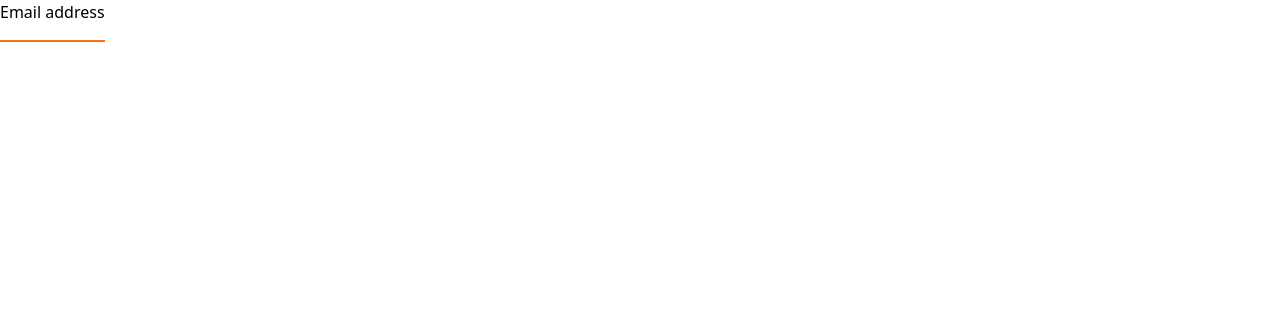
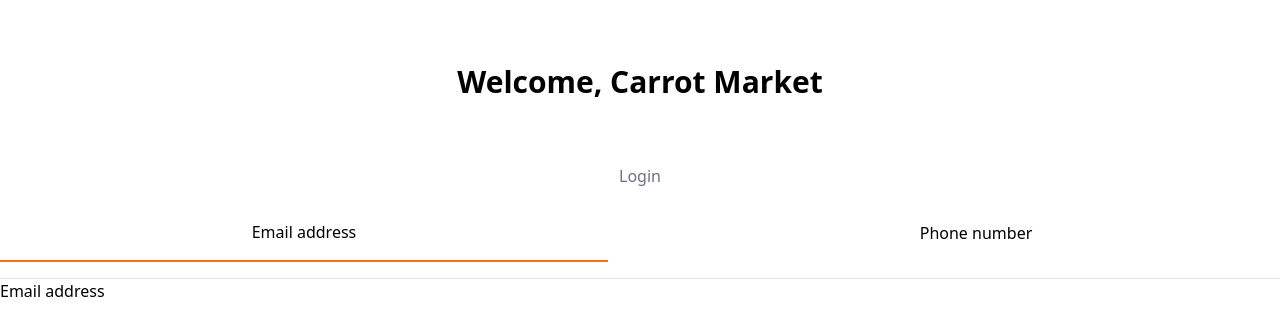
Before and after one commit to Rootjang92/carrot-market-clone, a Next.js app: page /auth in a window 1280 px wide. Shown: the top 336 px of the page. Built offline with nearby package versions, Linux system fonts and the light colour scheme.

Commit message:
login ui

```diff
--- a/pages/auth.tsx
+++ b/pages/auth.tsx
@@ -10,7 +10,12 @@
   const onPhoneClick = () => setLoginMethod("phone");
 
   return (
-    <div>
+    <div className="mt-16">
+      <h3 className="text-center text-3xl font-bold">Welcome, Carrot Market</h3>
+      <div className="mt-16">
+        <div className="flex flex-col items-center">
+          <h5 className="text=sm text-gray-500">Login</h5>
+          <div className="mt-8 grid w-full grid-cols-2 gap-16 border-b pb-4">
             <Button
               classNames={[
                 "pb-4 font-medium",
@@ -20,6 +25,24 @@
             >
               Email address
             </Button>
+            <Button
+              classNames={[
+                "pb-4 font-medium",
+                loginMethod === "phone" ? "border-b-2 border-orange-500 text-orange" : "",
+              ]}
+              onClick={onPhoneClick}
+            >
+              Phone number
+            </Button>
+          </div>
+        </div>
+        <form>
+          <label>
+            {loginMethod === "email" ? "Email address" : null}
+            {loginMethod === "phone" ? "Phone Number" : null}
+          </label>
+        </form>
+      </div>
     </div>
   );
 };
```
Lines whose indentation alone changed are shown as unchanged.
